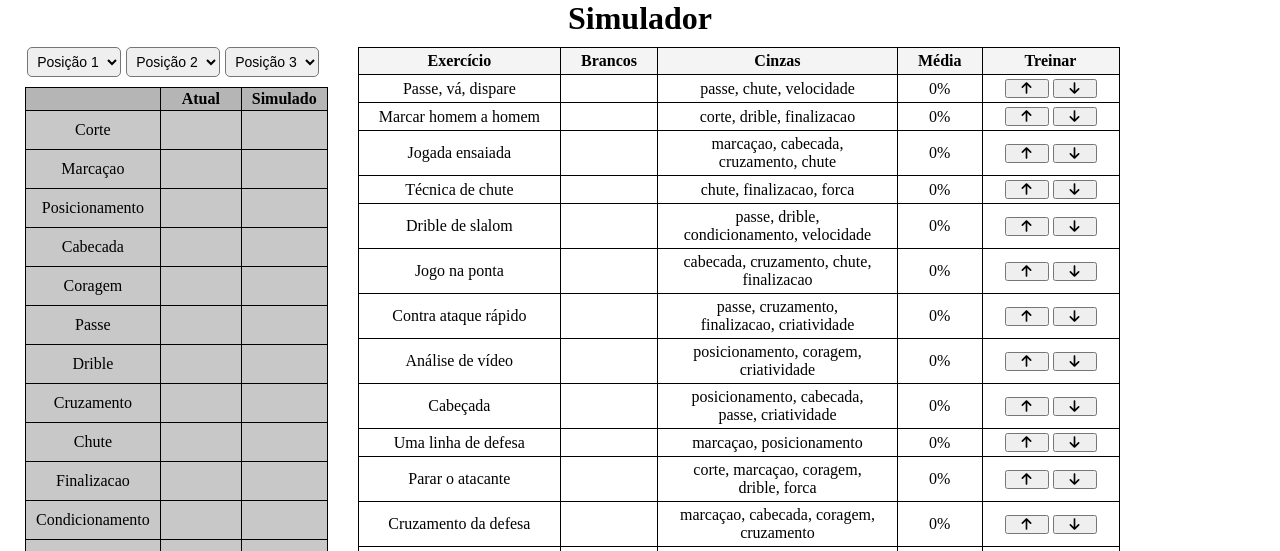
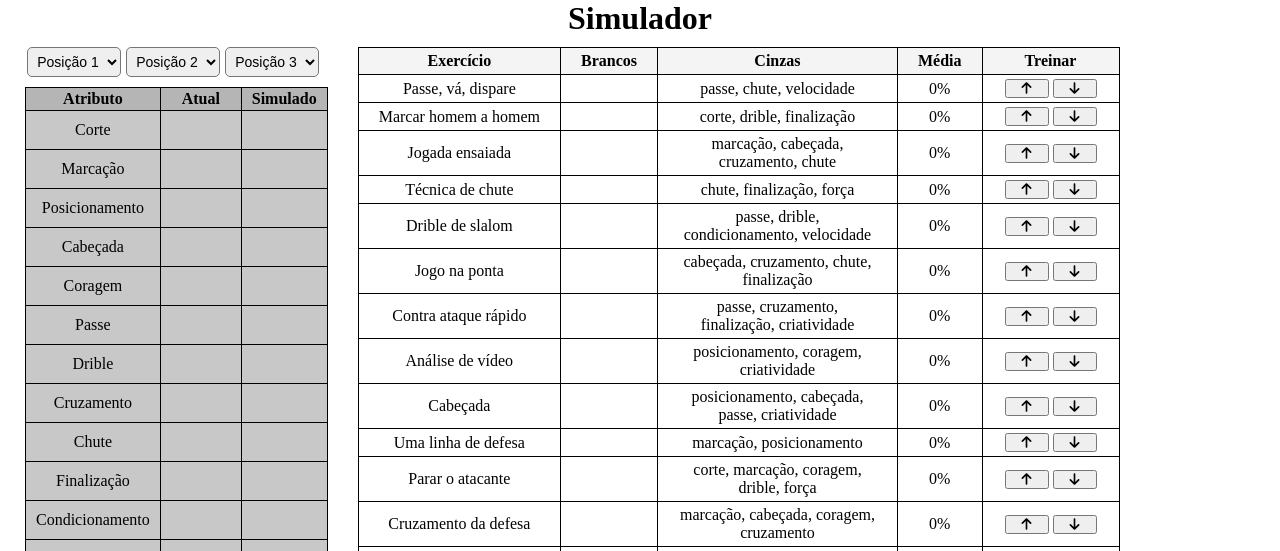
Before and after one commit to jonatasas10/simulador, a React (Vite) app: page / in a window 1280 px wide. Shown: the top 551 px of the page. Built offline with nearby package versions, Linux system fonts and the light colour scheme.

Commit message:
changed some table details

```diff
--- a/src/App.jsx
+++ b/src/App.jsx
@@ -12,17 +12,17 @@ function App() {
     const [counter, setCounter] = useState(0);
     const attributes = {
         0: 'corte',
-        1: 'marcaçao',
+        1: 'marcação',
         2: 'posicionamento',
-        3: 'cabecada',
+        3: 'cabeçada',
         4: 'coragem',
         5: 'passe',
         6: 'drible',
         7: 'cruzamento',
         8: 'chute',
-        9: 'finalizacao',
+        9: 'finalização',
         10: 'condicionamento',
-        11: 'forca',
+        11: 'força',
         12: 'agressividade',
         13: 'velocidade',
         14: 'criatividade'
--- a/src/components/attributes.jsx
+++ b/src/components/attributes.jsx
@@ -2,7 +2,7 @@ import {useEffect} from 'react'
 import TableStyles from './attributes.module.css'
 import PropTypes from "prop-types";
 function Attributes(props) {
-    const info = ['', 'Atual', 'Simulado'];
+    const info = ['Atributo', 'Atual', 'Simulado'];
     const attrValues = props.attrValues;
     const setAttrValues = props.setAttrValues;
     const originalAttributes = props.original;
```
